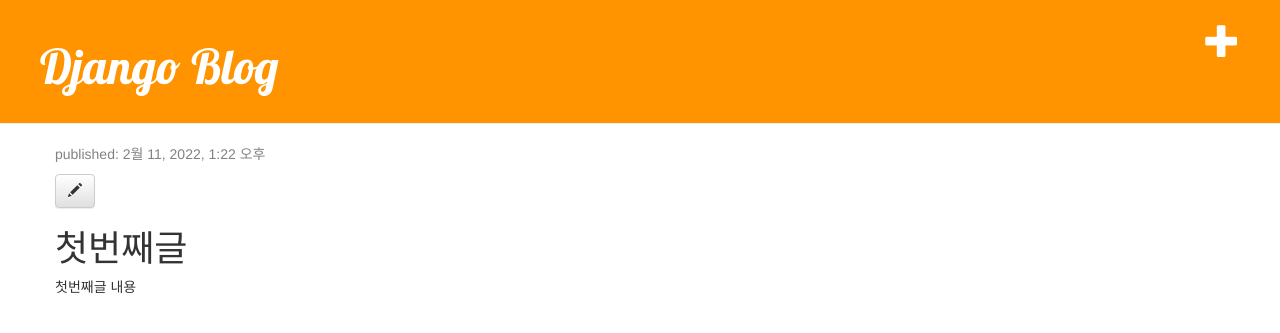
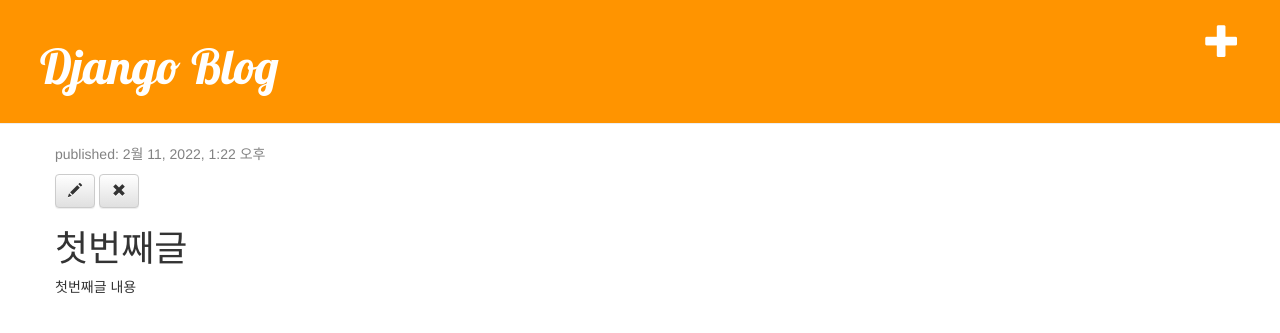
Before and after one commit to yusun31/python_django_blogapp_restframework1, a Django app: page /blog/post/1 in a window 1280 px wide. Shown: the top 333 px of the page. Run offline with Django 3.2, Linux system fonts and the light colour scheme; data comes from the database, SQL or seed files in the repository; both versions use the stored data as it was after the commit; some libraries are stand-ins or nearby versions.

Commit message:
post_remove

```diff
--- a/blog/templates/blog/post_detail.html
+++ b/blog/templates/blog/post_detail.html
@@ -8,6 +8,8 @@
         <a class="btn btn-default" href="{% url 'post_edit' pk=post_key.pk %}">
             <span class="glyphicon glyphicon-pencil"></span>
         </a>
+        <a class="btn btn-default" href="{% url 'post_remove' pk=post_key.pk %}">
+        <span class="glyphicon glyphicon-remove"></span></a>
         <h1>{{ post_key.title }}</h1>
         <p>{{ post_key.text| linebreaksbr }}</p>
     </div>
--- a/blog/urls.py
+++ b/blog/urls.py
@@ -10,5 +10,7 @@
     path('post/new', views.post_new, name='post_new'),
     # http://localhost:8000/blog/post/1/edit
     path('post/<int:pk>/edit/', views.post_edit, name='post_edit'),
+    # http://localhost:8000/blog/post/1/remove
+    path('post/<int:pk>/remove/', views.post_remove, name='post_remove'),
 
 ]
```
Also changed, not shown: db.sqlite3.
